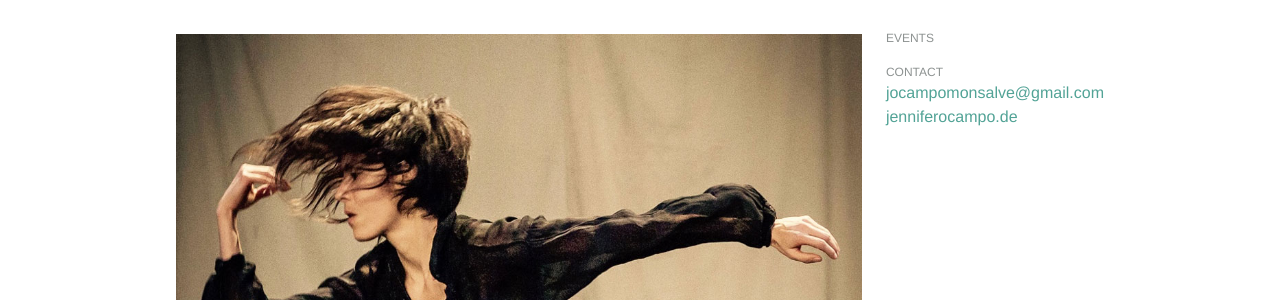
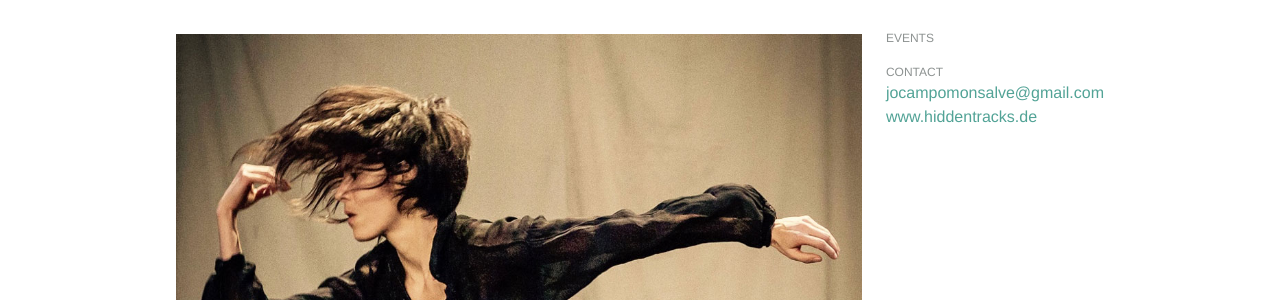
Before and after one commit to Kriesse/urbanraum, a Jekyll site: the page built from _teachers/jennifer-ocampo.md, in a window 1280 px wide. Shown: the part 259-559 px from the top of the page. Built offline with Jekyll 4.4.1, drawn with Linux system fonts in a browser that asks for light colours; nearby versions of some CDN libraries.

Commit message:
Update jennifer-ocampo.md

```diff
--- a/_teachers/jennifer-ocampo.md
+++ b/_teachers/jennifer-ocampo.md
@@ -2,7 +2,7 @@
 identifier: jennifer-ocampo
 name: "Jennifer Ocampo Monsalve"
 email: "jocampomonsalve@gmail.com"
-website-title: "jenniferocampo.de"
+website-title: "www.hiddentracks.de"
 website-link: "http://hiddentrackscompany.wordpress.com"
 image: "teacher-jennifer-ocampo-monsalve.jpg"
 bio_en: |
```
